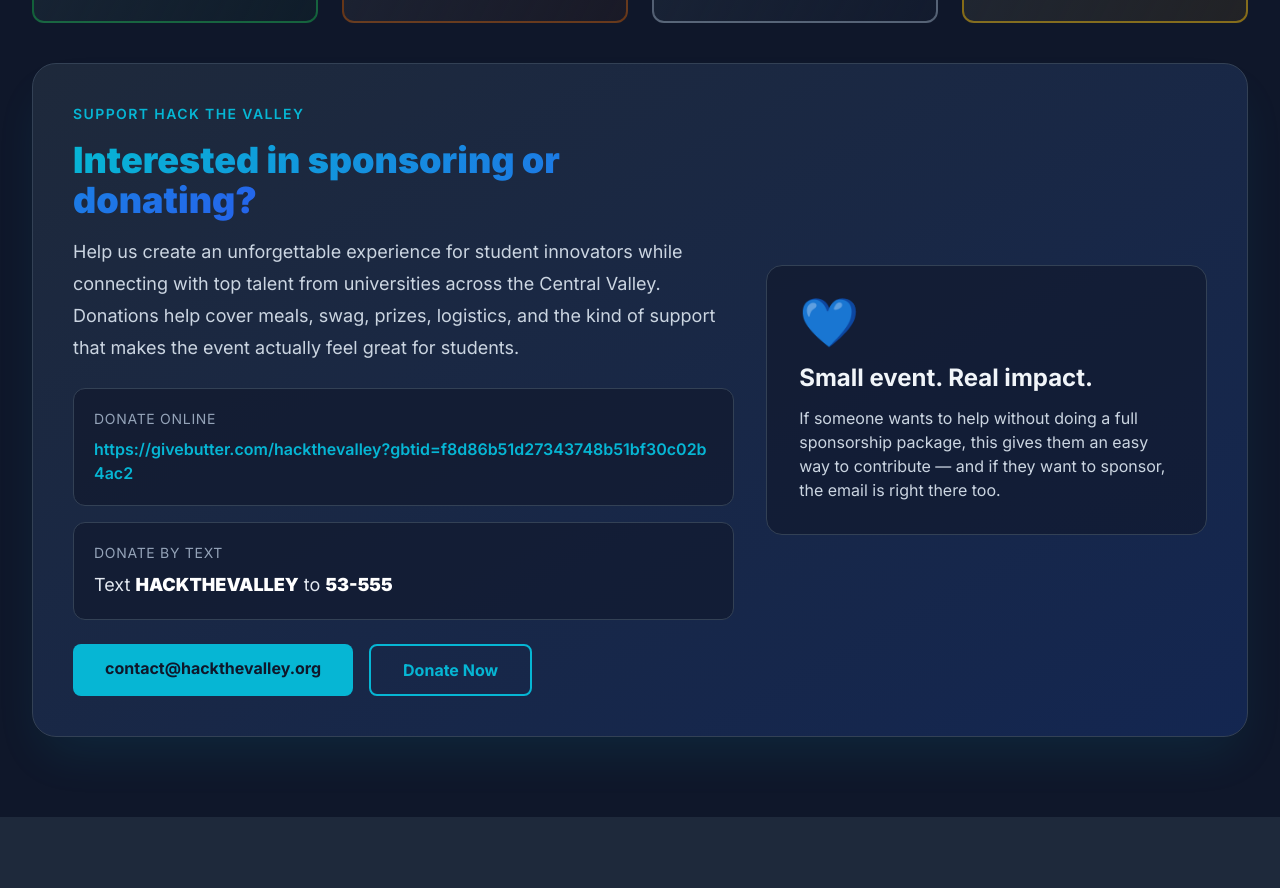
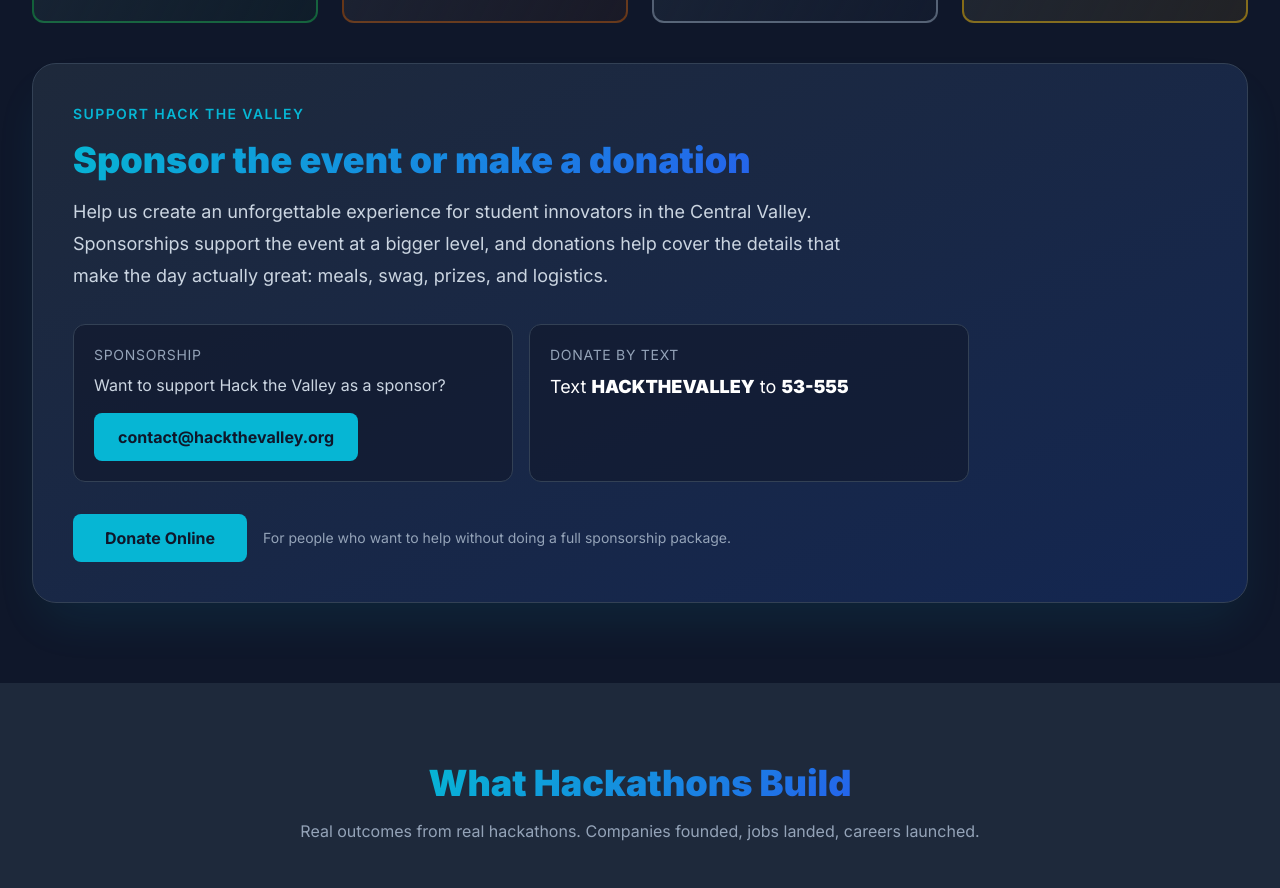
Before and after one commit to skylarbpayne/hack-the-valley, a plain HTML site: page public/index.html in a window 1280 px wide. Shown: the part 4065-4953 px from the top of the page. Drawn offline with nearby package versions, Linux system fonts and the light colour scheme.

Commit message:
Polish sponsorship and donation section

```diff
--- a/public/index.html
+++ b/public/index.html
@@ -408,30 +408,26 @@
       </div>
 
       <div id="donate" class="bg-gradient-to-br from-bc-navy to-bc-blue/20 rounded-3xl border border-slate-700 p-8 sm:p-10 shadow-2xl shadow-bc-cyan/10">
-        <div class="grid gap-8 lg:grid-cols-[1.2fr_0.8fr] lg:items-center">
-          <div>
-            <p class="uppercase tracking-widest text-sm text-bc-cyan font-semibold mb-4">Support Hack the Valley</p>
-            <h3 class="text-4xl font-black mb-4"><span class="gradient-text">Interested in sponsoring or donating?</span></h3>
-            <p class="text-slate-300 text-lg leading-8 max-w-3xl mb-6">Help us create an unforgettable experience for student innovators while connecting with top talent from universities across the Central Valley. Donations help cover meals, swag, prizes, logistics, and the kind of support that makes the event actually feel great for students.</p>
-            <div class="space-y-4 text-slate-200 mb-6">
-              <div class="bg-bc-dark/60 border border-slate-700 rounded-xl p-5">
-                <div class="text-sm uppercase tracking-wider text-slate-400 mb-2">Donate online</div>
-                <a href="https://givebutter.com/hackthevalley?gbtid=f8d86b51d27343748b51bf30c02b4ac2" target="_blank" rel="noopener noreferrer" class="text-bc-cyan font-semibold break-all hover:text-cyan-400 transition">https://givebutter.com/hackthevalley?gbtid=f8d86b51d27343748b51bf30c02b4ac2</a>
-              </div>
-              <div class="bg-bc-dark/60 border border-slate-700 rounded-xl p-5">
-                <div class="text-sm uppercase tracking-wider text-slate-400 mb-2">Donate by text</div>
-                <p class="text-lg">Text <span class="font-black text-white">HACKTHEVALLEY</span> to <span class="font-black text-white">53-555</span></p>
-              </div>
+        <div class="max-w-4xl">
+          <p class="uppercase tracking-widest text-sm text-bc-cyan font-semibold mb-4">Support Hack the Valley</p>
+          <h3 class="text-4xl font-black mb-4"><span class="gradient-text">Sponsor the event or make a donation</span></h3>
+          <p class="text-slate-300 text-lg leading-8 mb-8 max-w-3xl">Help us create an unforgettable experience for student innovators in the Central Valley. Sponsorships support the event at a bigger level, and donations help cover the details that make the day actually great: meals, swag, prizes, and logistics.</p>
+
+          <div class="grid gap-4 sm:grid-cols-2 mb-8">
+            <div class="bg-bc-dark/60 border border-slate-700 rounded-xl p-5">
+              <div class="text-sm uppercase tracking-wider text-slate-400 mb-2">Sponsorship</div>
+              <p class="text-slate-300 mb-4">Want to support Hack the Valley as a sponsor?</p>
+              <a href="mailto:contact@hackthevalley.org" class="inline-block bg-bc-cyan text-bc-dark px-6 py-3 rounded-lg font-bold hover:bg-cyan-400 transition">contact@hackthevalley.org</a>
             </div>
-            <div class="flex flex-col sm:flex-row gap-4">
-              <a href="mailto:contact@hackthevalley.org" class="inline-block bg-bc-cyan text-bc-dark px-8 py-3 rounded-lg font-bold hover:bg-cyan-400 transition text-center">contact@hackthevalley.org</a>
-              <a href="https://givebutter.com/hackthevalley?gbtid=f8d86b51d27343748b51bf30c02b4ac2" target="_blank" rel="noopener noreferrer" class="inline-block border-2 border-bc-cyan text-bc-cyan px-8 py-3 rounded-lg font-bold hover:bg-bc-cyan/10 transition text-center">Donate Now</a>
+            <div class="bg-bc-dark/60 border border-slate-700 rounded-xl p-5">
+              <div class="text-sm uppercase tracking-wider text-slate-400 mb-2">Donate by text</div>
+              <p class="text-lg text-white">Text <span class="font-black">HACKTHEVALLEY</span> to <span class="font-black">53-555</span></p>
             </div>
           </div>
-          <div class="bg-bc-dark/60 border border-slate-700 rounded-2xl p-6 sm:p-8">
-            <div class="text-5xl mb-4">💙</div>
-            <h4 class="text-2xl font-bold mb-3">Small event. Real impact.</h4>
-            <p class="text-slate-300">If someone wants to help without doing a full sponsorship package, this gives them an easy way to contribute — and if they want to sponsor, the email is right there too.</p>
+
+          <div class="flex flex-col sm:flex-row sm:items-center gap-4">
+            <a href="https://givebutter.com/hackthevalley?gbtid=f8d86b51d27343748b51bf30c02b4ac2" target="_blank" rel="noopener noreferrer" class="inline-block bg-bc-cyan text-bc-dark px-8 py-3 rounded-lg font-bold hover:bg-cyan-400 transition text-center">Donate Online</a>
+            <p class="text-slate-400 text-sm">For people who want to help without doing a full sponsorship package.</p>
           </div>
         </div>
       </div>
```
